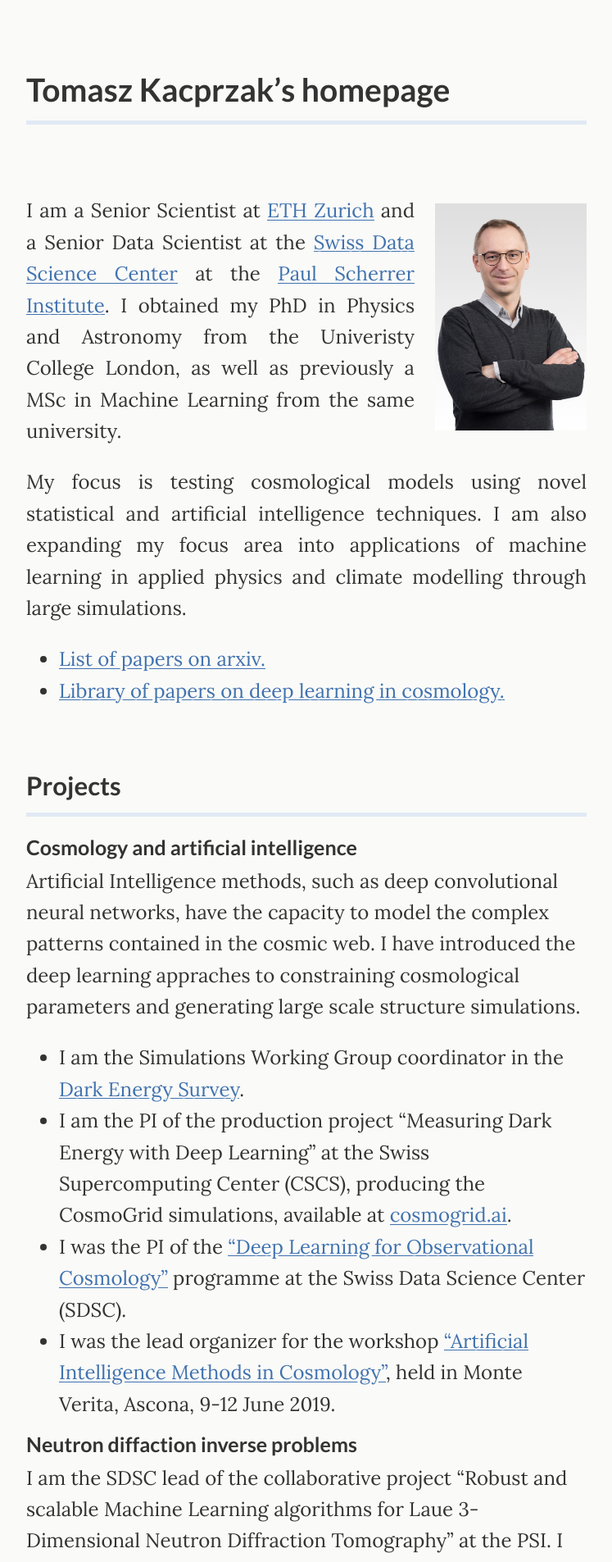
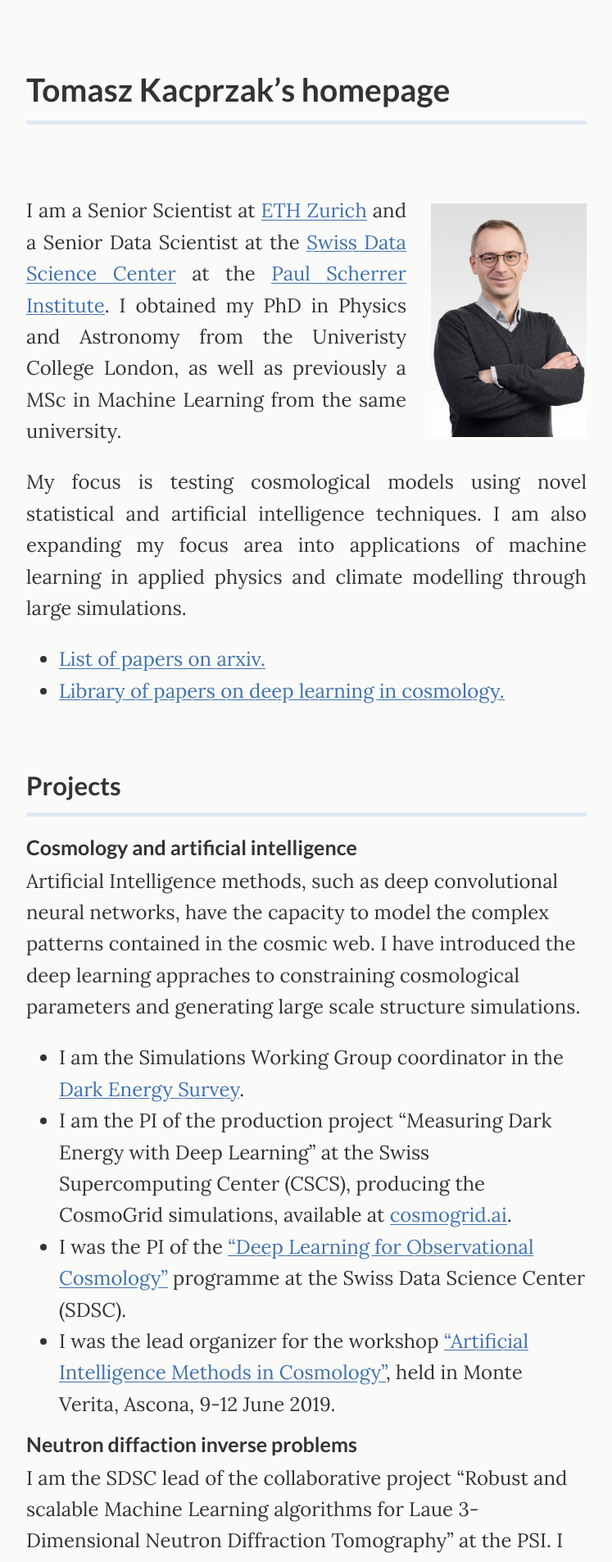
Before and after one commit to tomaszkacprzak/tomaszkacprzak.github.io, a Jekyll site: the page built from index.md, in a window 1280 px wide. Shown: the top 1905 px of the page at 82% size, without its empty margins (266-1013 px from the left). Built offline with Jekyll 4.4.1, drawn with Linux system fonts in a browser that asks for light colours.

Commit message:
Update index.md

```diff
--- a/index.md
+++ b/index.md
@@ -11,7 +11,7 @@ layout: default
 
 <br>
 
-<img  align="right" style="padding: 10px 0px 25px 25px" width="210" src="assets/img/Kacprzak_Tomasz-684x1024.jpg" />
+<img  align="right" style="padding: 10px 0px 30px 30px" width="220" src="assets/img/Kacprzak_Tomasz-684x1024.jpg" />
 <div style="text-align: justify">
 I am a Senior Scientist at [ETH Zurich](https://www.cosmology.ethz.ch) and a Senior Data Scientist at the [Swiss Data Science Center](https://www.datascience.ch) at the [Paul Scherrer Institute](https://www.psi.ch). I obtained my PhD in Physics and Astronomy from the Univeristy College London, as well as previously a MSc in Machine Learning from the same university.
 
```
